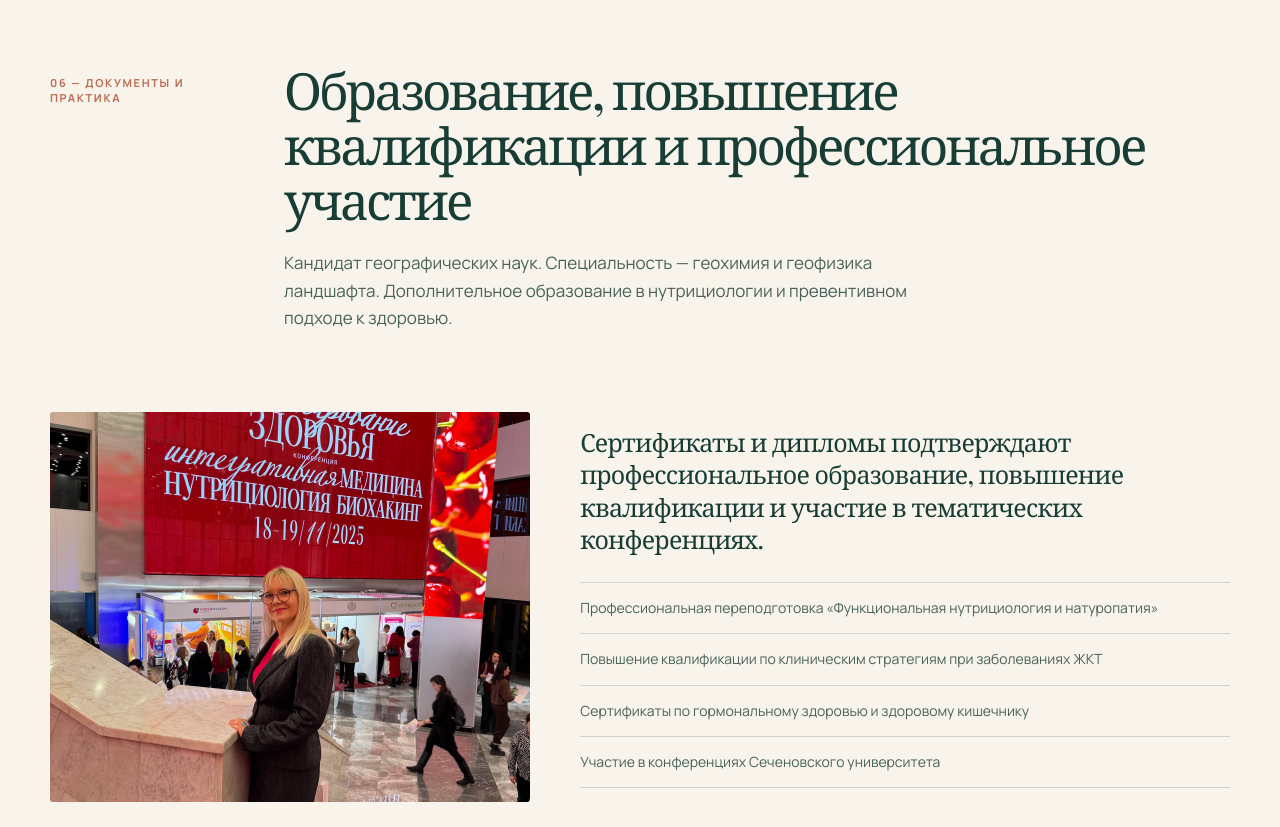
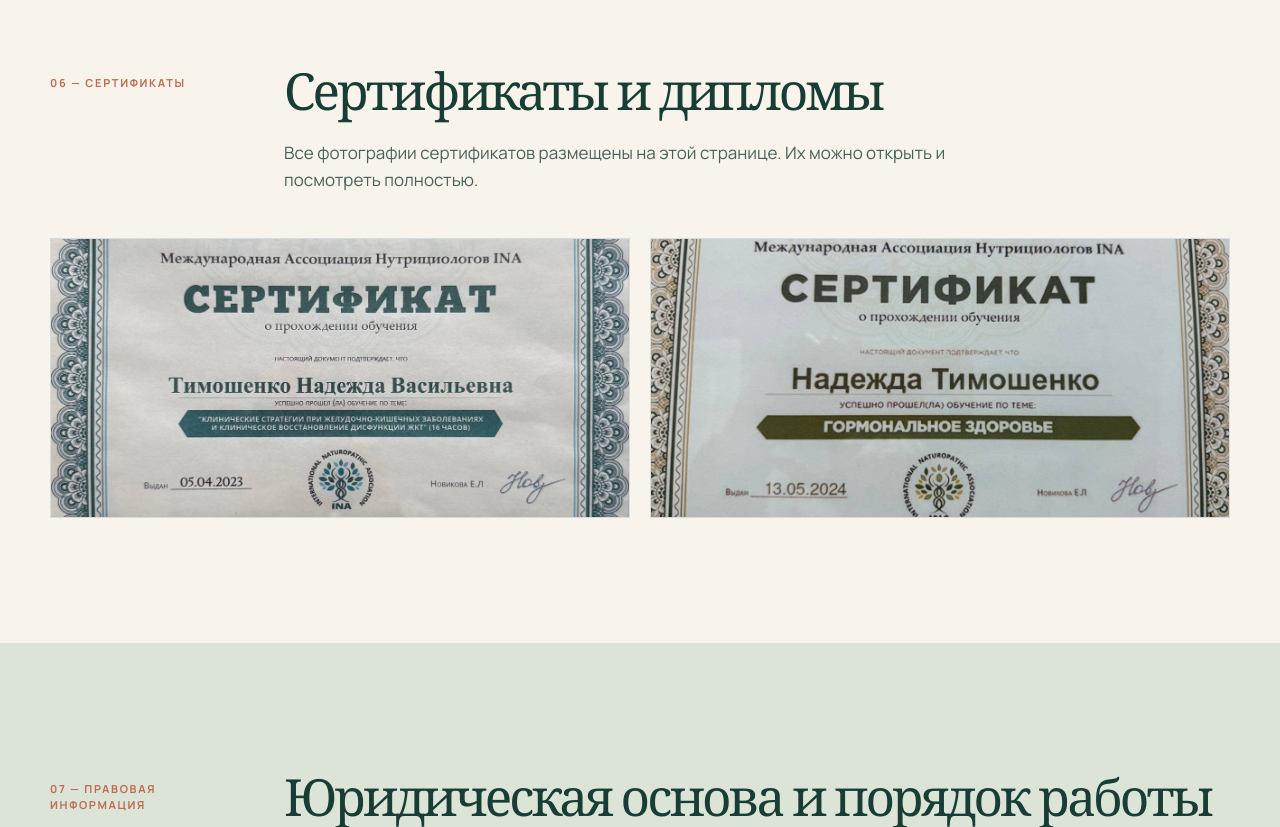
Before and after one commit to pokatilovivan10-hub/nadezhda-timoshenko-consulting, a plain HTML site: page index.html in a window 1280 px wide. Shown: the part 4080-4907 px from the top of the page. Drawn offline with nearby package versions, Linux system fonts and the light colour scheme.

Commit message:
Show all certificates in one gallery

```diff
--- a/index.html
+++ b/index.html
@@ -363,54 +363,30 @@
           </div>
         </div>
       </section>
-      <section class="section credentials">
+      <section class="section credentials" id="certificates">
         <div class="container split-heading">
-          <p class="section-kicker">06 — Документы и практика</p>
+          <p class="section-kicker">06 — Сертификаты</p>
           <div>
-            <h2>
-              Образование, повышение квалификации и профессиональное участие
-            </h2>
+            <h2>Сертификаты и дипломы</h2>
             <p class="section-intro">
-              Кандидат географических наук. Специальность — геохимия и геофизика
-              ландшафта. Дополнительное образование в нутрициологии и
-              превентивном подходе к здоровью.
+              Все фотографии сертификатов размещены на этой странице. Их можно
+              открыть и посмотреть полностью.
             </p>
           </div>
         </div>
-        <div class="container credentials-grid">
-          <img
-            src="assets/nadezhda-timoshenko-conference-2025.jpg"
-            alt="Надежда Тимошенко на конференции «Моделирование здоровья»"
-          />
-          <div>
-            <p>
-              Сертификаты и дипломы подтверждают профессиональное образование,
-              повышение квалификации и участие в тематических конференциях.
-            </p>
-            <ul>
-              <li>
-                Профессиональная переподготовка «Функциональная нутрициология и
-                натуропатия»
-              </li>
-              <li>
-                Повышение квалификации по клиническим стратегиям при
-                заболеваниях ЖКТ
-              </li>
-              <li>
-                Сертификаты по гормональному здоровью и здоровому кишечнику
-              </li>
-              <li>Участие в конференциях Сеченовского университета</li>
-            </ul>
-          </div>
-        </div>
         <div class="container certificate-gallery">
-          <img
+          <a href="assets/certificate-gastrointestinal-strategies.jpg" target="_blank" rel="noopener">
+            <img
             src="assets/certificate-gastrointestinal-strategies.jpg"
             alt="Сертификат по клиническим стратегиям при заболеваниях ЖКТ"
-          /><img
+            />
+          </a>
+          <a href="assets/certificate-hormonal-health.jpg" target="_blank" rel="noopener">
+            <img
             src="assets/certificate-hormonal-health.jpg"
             alt="Сертификат по гормональному здоровью"
-          />
+            />
+          </a>
         </div>
       </section>
       <section class="section legal">
--- a/updates.css
+++ b/updates.css
@@ -53,6 +53,23 @@
   cursor: pointer;
 }
 
+.certificate-gallery {
+  grid-template-columns: repeat(2, minmax(0, 1fr));
+}
+
+.certificate-gallery a {
+  display: block;
+  background: #fff;
+}
+
+.certificate-gallery img {
+  display: block;
+  width: 100%;
+  height: auto;
+  min-height: 0;
+  object-fit: contain;
+}
+
 .hero-credentials {
   max-width: 650px;
   margin: 0 0 28px;
@@ -97,4 +114,8 @@
     margin-bottom: 18px;
     font-size: 14px;
   }
+
+  .certificate-gallery {
+    grid-template-columns: 1fr;
+  }
 }
```
